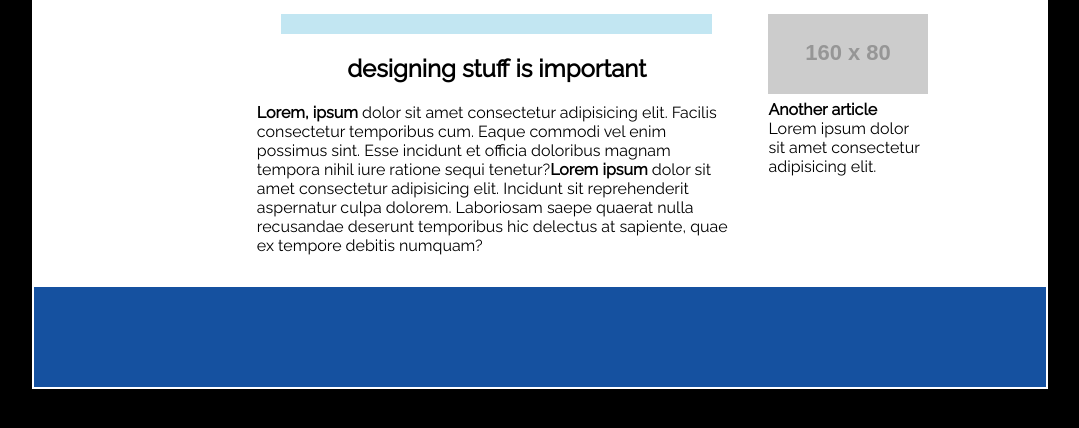
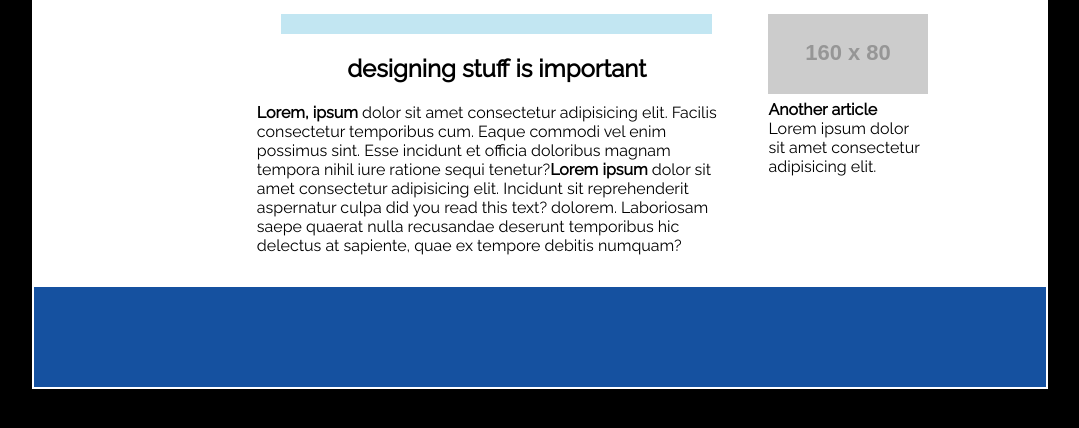
Before and after one commit to JustinLGates/justins-coolsite, a plain HTML site: page index.html in a window 1280 px wide. Shown: the part 226-654 px from the top of the page, without its empty margins (100-1179 px from the left). Drawn offline with Linux system fonts and the light colour scheme; placeholder pictures from the web are drawn by us.

Commit message:
added some stuff

```diff
--- a/index.html
+++ b/index.html
@@ -24,9 +24,9 @@
               possimus sint. Esse incidunt et officia doloribus magnam tempora
               nihil iure ratione sequi tenetur?<b>Lorem ipsum</b> dolor sit amet
               consectetur adipisicing elit. Incidunt sit reprehenderit
-              aspernatur culpa dolorem. Laboriosam saepe quaerat nulla
-              recusandae deserunt temporibus hic delectus at sapiente, quae ex
-              tempore debitis numquam?
+              aspernatur culpa did you read this text? dolorem. Laboriosam saepe
+              quaerat nulla recusandae deserunt temporibus hic delectus at
+              sapiente, quae ex tempore debitis numquam?
             </p>
           </div>
           <div class="p-1">
```
